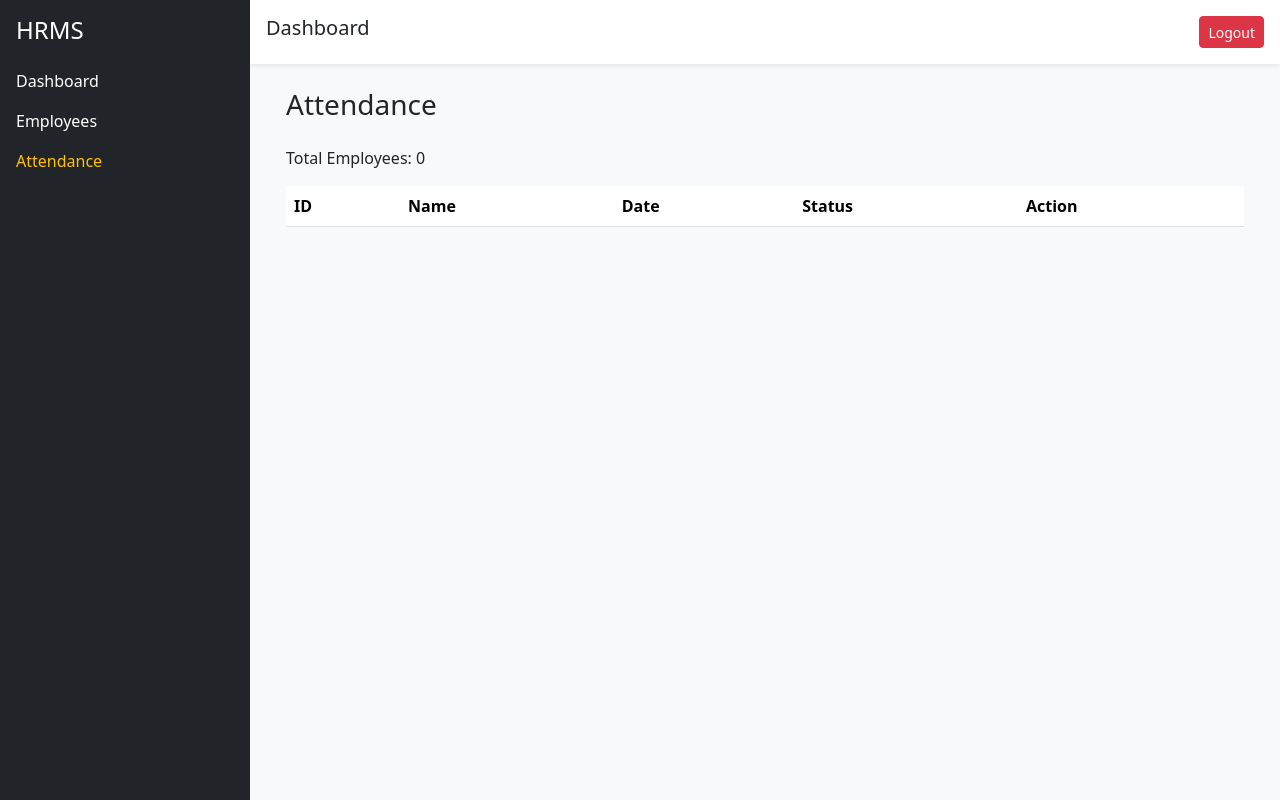
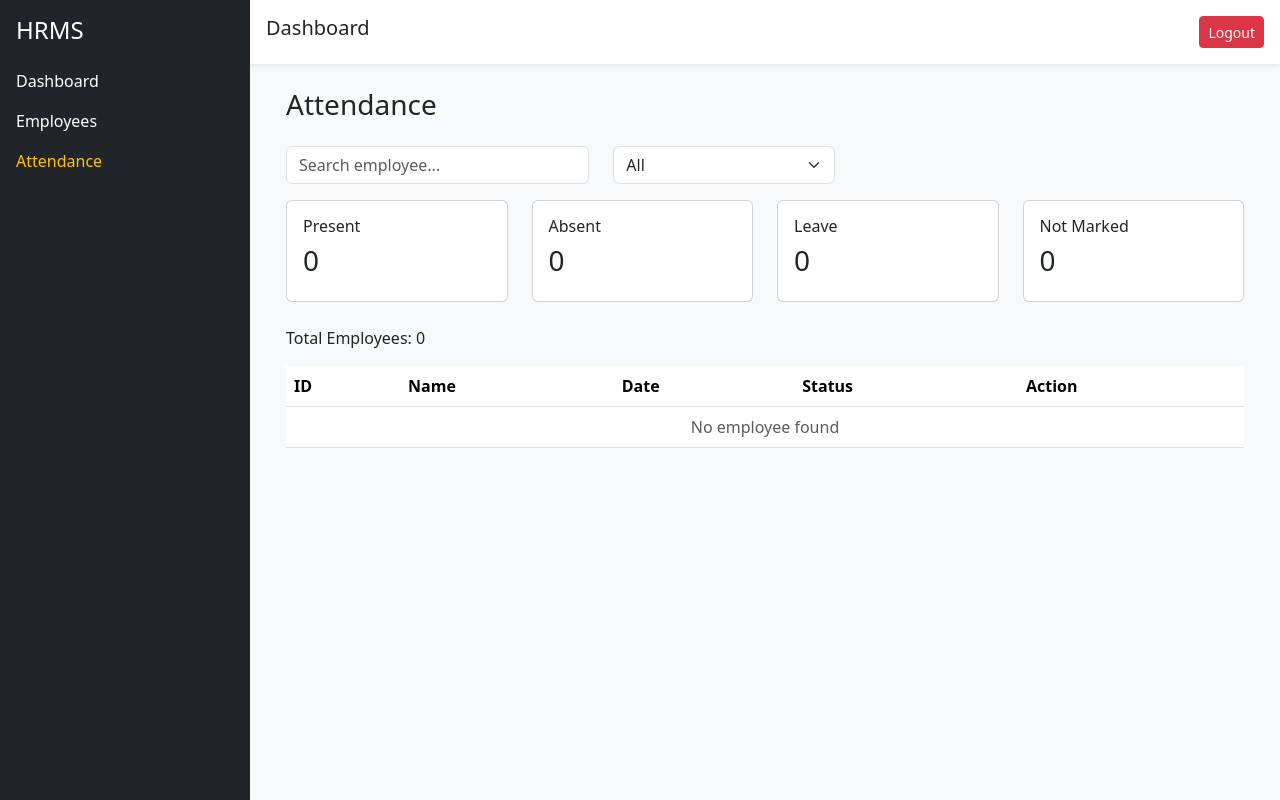
Before and after one commit to SumitVIP25/hrms-dashboard, a React (Vite) app: page /attendance in a window 1280 px wide. Built offline with nearby package versions, Linux system fonts and the light colour scheme.

Commit message:
Complete attendence module v1

```diff
--- a/src/pages/Attendance.jsx
+++ b/src/pages/Attendance.jsx
@@ -4,6 +4,8 @@ import MainLayout from "../layout/MainLayout"
 export default function Attendance() {
     const [attendance, setAttendance] = useState([]);
     const [employees, setEmployees] = useState([]);
+    const [search, setSearch] = useState("");
+    const [statusFilter, setStatusFilter] = useState("All");
 
 
 
@@ -23,10 +25,79 @@ export default function Attendance() {
         localStorage.setItem("employees", JSON.stringify(updatedEmployees));
     };
 
+    const presentCount = employees.filter((employee) => employee.attendanceStatus === "Present").length;
+    const absentCount = employees.filter((employee) => employee.attendanceStatus === "Absent").length;
+    const leaveCount = employees.filter((employee) => employee.attendanceStatus === "Leave").length;
+    const notMarkedCount = employees.filter((employee) => !employee.attendanceStatus).length;
+
+    const filteredEmployees = employees.filter((employee) => {
+        const matchesSearch = employee.name.toLowerCase().includes(search.toLowerCase());
+        const currentStatus = employee.attendanceStatus || "Not Marked";
+        const matchesStatus = statusFilter === "All" || currentStatus === statusFilter;
+
+        return matchesSearch && matchesStatus;
+    });
+
     return (
         <MainLayout>
             <div className="container">
                 <h3 className="mb-4">Attendance</h3>
+
+                <div className="row mb-3">
+                    <div className="col-md-4">
+                        <input
+                            type="text"
+                            className="form-control"
+                            placeholder="Search employee..."
+                            value={search}
+                            onChange={(e) => setSearch(e.target.value)}
+                        />
+                    </div>
+
+                    <div className="col-md-3">
+                        <select
+                            className="form-select"
+                            value={statusFilter}
+                            onChange={(e) => setStatusFilter(e.target.value)}>
+                            <option value="All">All</option>
+                            <option value="Present">Present</option>
+                            <option value="Absent">Absent</option>
+                            <option value="Leave">Leave</option>
+                            <option value="Not Marked">Not Marked</option>
+                        </select>
+                    </div>
+                </div>
+
+                <div className="row mb-4">
+
+                    <div className="col-md-3">
+                        <div className="card p-3">
+                            <h6>Present</h6>
+                            <h3>{presentCount}</h3>
+                        </div>
+                    </div>
+
+                    <div className="col-md-3">
+                        <div className="card p-3">
+                            <h6>Absent</h6>
+                            <h3>{absentCount}</h3>
+                        </div>
+                    </div>
+
+                    <div className="col-md-3">
+                        <div className="card p-3">
+                            <h6>Leave</h6>
+                            <h3>{leaveCount}</h3>
+                        </div>
+                    </div>
+
+                    <div className="col-md-3">
+                        <div className="card p-3">
+                            <h6>Not Marked</h6>
+                            <h3>{notMarkedCount}</h3>
+                        </div>
+                    </div>
+                </div>
                 <p>Total Employees: {employees.length}</p>
                 <table className="table table-hover">
                     <thead>
@@ -40,7 +111,8 @@ export default function Attendance() {
                     </thead>
 
                     <tbody>
-                        {employees.map((employee, index) => (
+                        {filteredEmployees.length > 0 ? (
+                            filteredEmployees.map((employee, index) => (
                                 <tr key={employee.index}>
                                     <td>{employee.id}</td>
                                     <td>{employee.name}</td>
@@ -70,7 +142,13 @@ export default function Attendance() {
                                             onClick={() => handleAttendenceStatus(employee.id, "Leave")}>Leave</button>
                                     </td>
                                 </tr>
-                        ))}
+                            ))) : (
+                            <tr>
+                                <td colSpan="5" className="text-center text-muted">
+                                    No employee found
+                                </td>
+                            </tr>
+                        )}
                     </tbody>
                 </table>
             </div>
```
Lines whose indentation alone changed are shown as unchanged.
